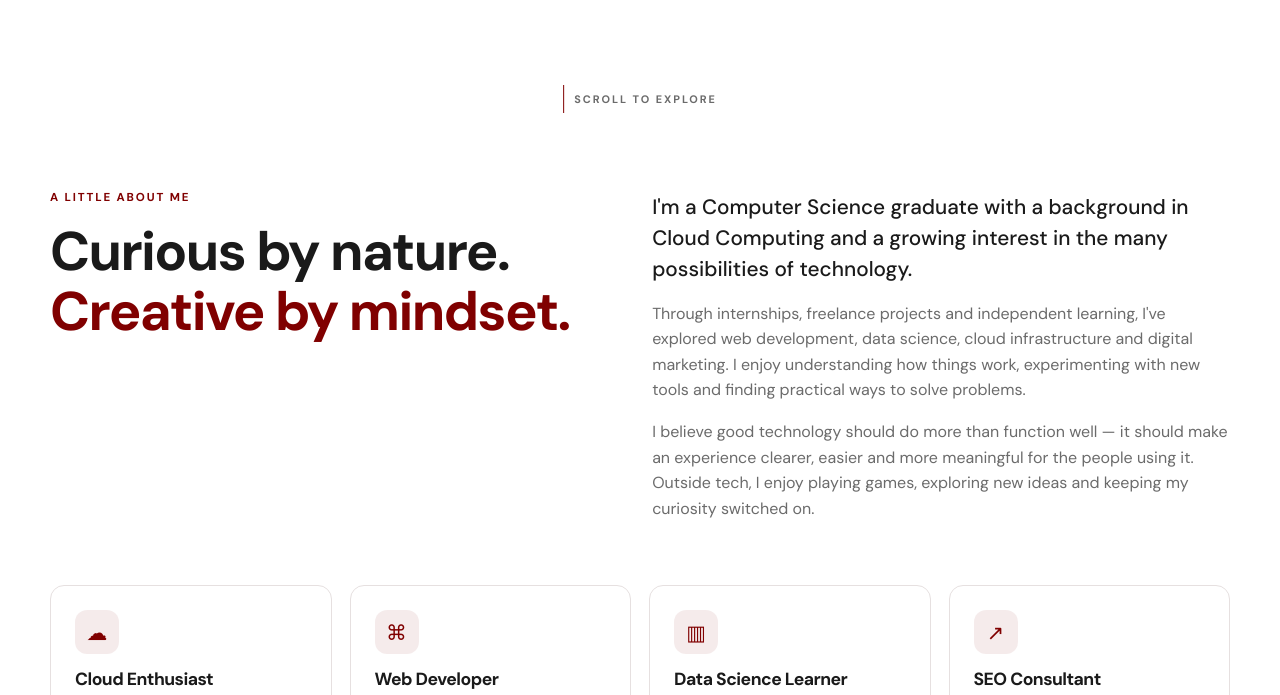
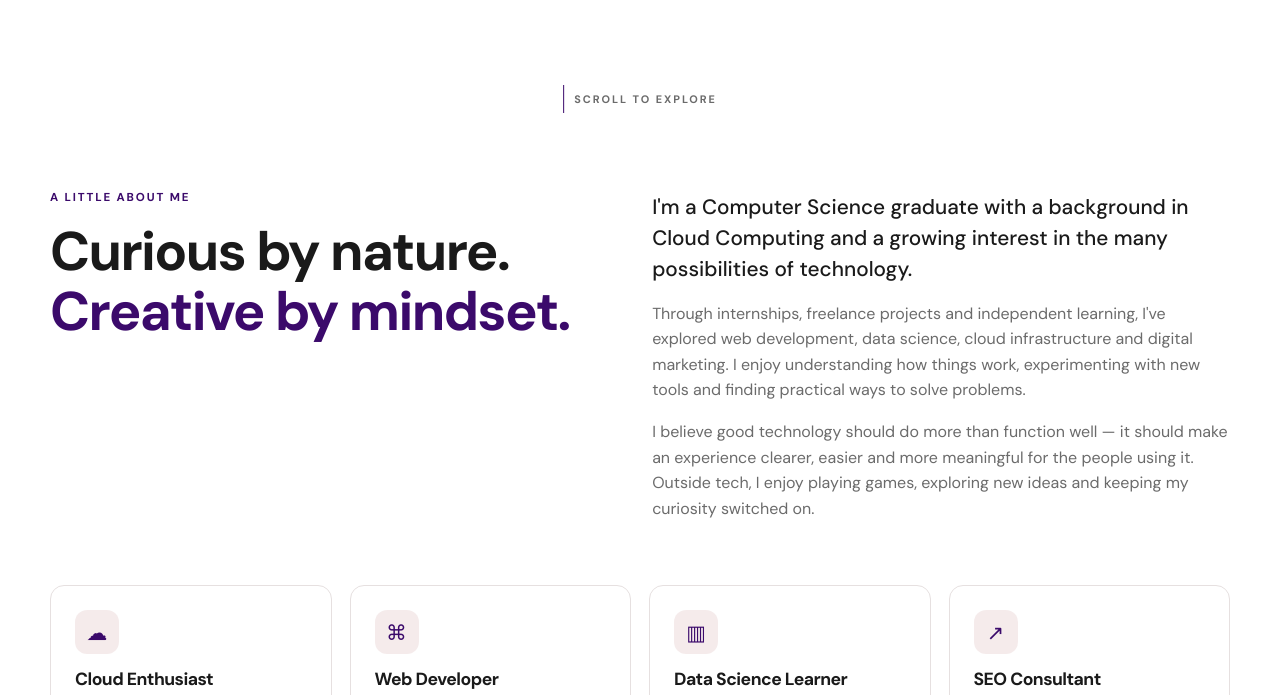
Before and after one commit to Saniya-dcscc/Saniya, a plain HTML site: page Saniya/index.html in a window 1280 px wide. Shown: the part 665-1360 px from the top of the page. Drawn offline with nearby package versions, Linux system fonts and the light colour scheme.

Commit message:
Update 01-global-base-header-buttons.css

```diff
--- a/Saniya/css/01-global-base-header-buttons.css
+++ b/Saniya/css/01-global-base-header-buttons.css
@@ -1,14 +1,14 @@
 /* ===== Saniya Ansari portfolio: full stylesheet ===== */
 :root{
   --bg:#ffffff; --bg-muted:#ffffff; --ink:#1a1a1a; --muted:#6b6b6b; --line:#e6e0e0; --card:#ffffff;
-  --accent:#800000; --accent-soft:rgba(128,0,0,.08); --hi:#fbd36b;
+  --accent:#3B0A6B; --accent-soft:rgba(128,0,0,.08); --hi:#fbd36b;
 --ansari-gold:#FFC0CB;
   --font-head:'DM Sans',system-ui,sans-serif; --font-body:'DM Sans',system-ui,sans-serif;
   --radius:14px; --wrap:1180px;
 }
 body.dark{
   --bg:#000000; --bg-muted:#000000; --ink:#f2f2f2; --muted:#a8a8a8; --line:#2a2a2a; --card:#0b0b0b;
-  --accent:#800000; --accent-soft:rgba(128,0,0,.25);
+  --accent:#3B0A6B; --accent-soft:rgba(128,0,0,.25);
 }
 *,*::before,*::after{box-sizing:border-box}
 html{scroll-behavior:smooth;scroll-padding-top:80px}
```
